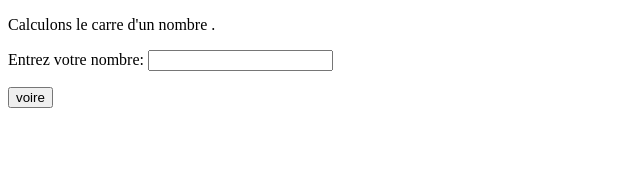
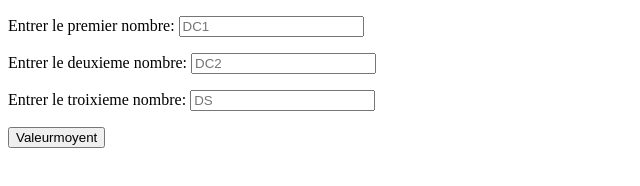
Before and after one commit to sighakalaurent/TPKIwandajs1a5, a plain HTML site: page exercice4.html in a window 1280 px wide. Shown: the whole page, without its empty margins (0-640 px from the left). Drawn offline with Linux system fonts and the light colour scheme.

Commit message:
calcule la moyenne de trois nombres.

```diff
--- a/exercice4.html
+++ b/exercice4.html
@@ -1,23 +1,30 @@
-<!DOCTYPE html>
-<html lang="en">
+<!doctype html>
+<html>
+
 <head>
-    <meta charset="UTF-8">
-    <title>exercice4</title>
+    <script>
+        function moyenne() {
 
-    <script>
-        function calculcarrenombre(){
-            nombre= Number(document.getElementById("nombre").value)
-            carrenombre= nombre*nombre
-            document.getElementById("valeur").innerHTML ="Le carre de votre nombre est: "+ carrenombre  ;
+            nbr1 = Number(document.getElementById("nbr1").value)
+            nbr2 = Number(document.getElementById("nbr2").value)
+            nbr3 = Number(document.getElementById("nbr3").value)
+            sum= nbr1 + nbr2 + nbr3
+
+            M=sum/3
+            document.getElementById("moyen").innerHTML = M;
+
         }
+
     </script>
 </head>
 
 <body>
-    <p>Calculons le carre d'un nombre .</p>
-    <p>Entrez votre nombre: <input id="nombre"></p>
-    <button onclick="calculcarrenombre()">voire</button>
-    <p></p><div id="valeur"> </div>
+    <p>Entrer le premier nombre: <input id="nbr1" placeholder="DC1"> </p>
+    <p>Entrer le deuxieme nombre: <input id="nbr2" placeholder="DC2"></p>
+    <p>Entrer le troixieme nombre: <input id="nbr3" placeholder="DS"></p>
+    <button onclick="moyenne()">Valeurmoyent</button>
+    <div id="moyen"> </div>
 
 </body>
+
 </html>
```
